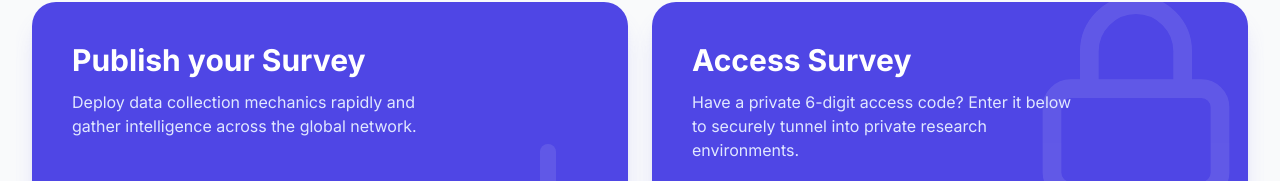
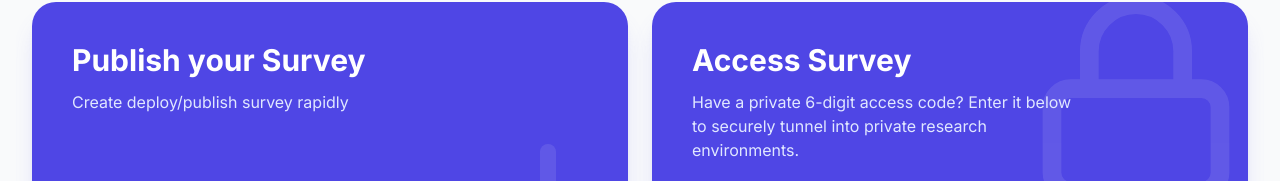
Before and after one commit to Vivek-Radha/surveyquest, a React (Vite) app in the folder frontend/: page /dashboard in a window 1280 px wide. Shown: the part 112-293 px from the top of the page. Built offline with nearby package versions, Linux system fonts and the light colour scheme; no server answers; sample sign-in values are in the browser's storage.

Commit message:
Dashbord updated

```diff
--- a/frontend/src/pages/Dashboard.jsx
+++ b/frontend/src/pages/Dashboard.jsx
@@ -60,7 +60,7 @@ const Dashboard = () => {
         <div className="bg-indigo-600 rounded-3xl p-8 lg:p-10 text-white shadow-xl shadow-indigo-500/20 flex flex-col justify-between relative overflow-hidden h-full">
           <div className="relative z-10 w-full">
             <h2 className="text-3xl font-extrabold mb-3 text-white">Publish your Survey</h2>
-            <p className="text-indigo-100 text-sm md:text-base mb-8 max-w-sm">Deploy data collection mechanics rapidly and gather intelligence across the global network.</p>
+            <p className="text-indigo-100 text-sm md:text-base mb-8 max-w-sm">Create deploy/publish survey rapidly </p>
           </div>
           {/* Decorative Chart Icon */}
           <div className="absolute right-0 bottom-0 opacity-10 pointer-events-none translate-x-4 translate-y-4">
```
